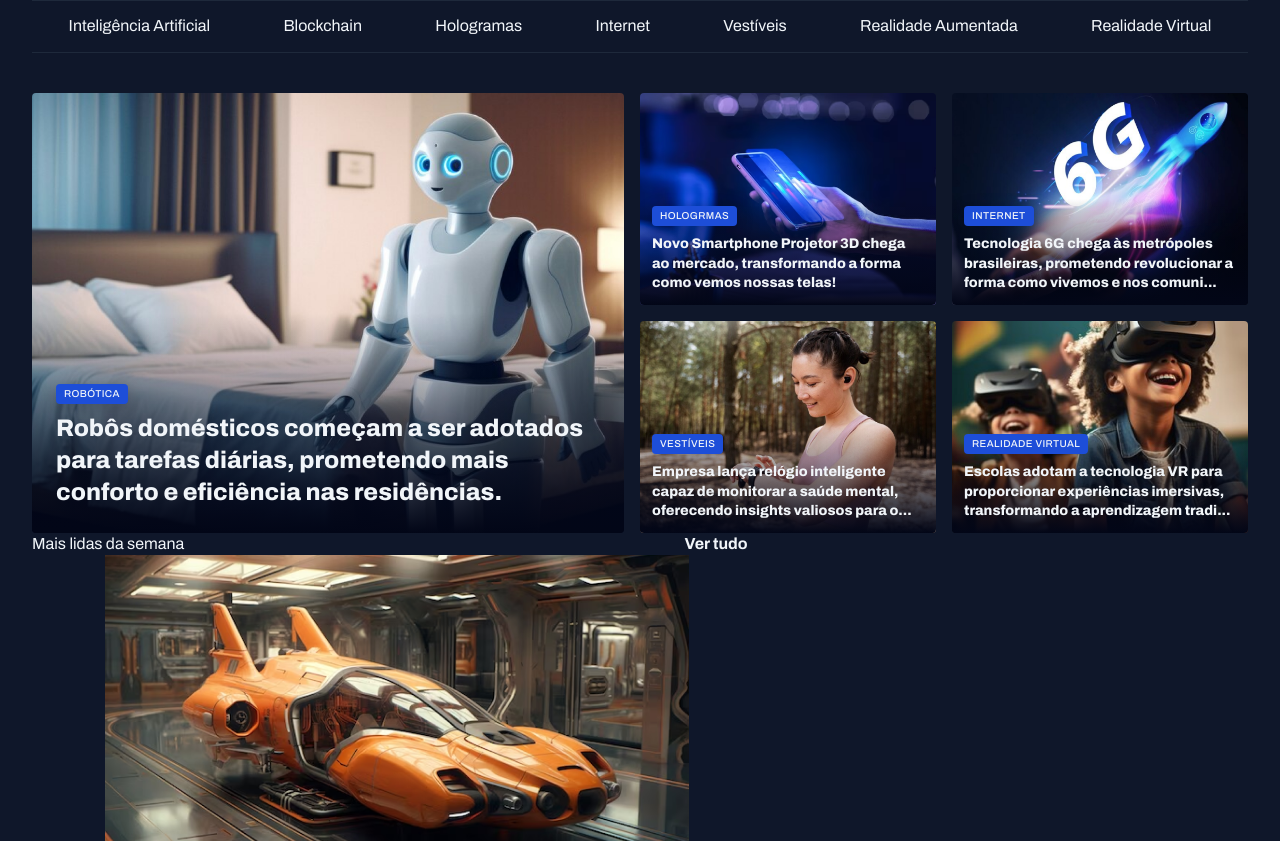
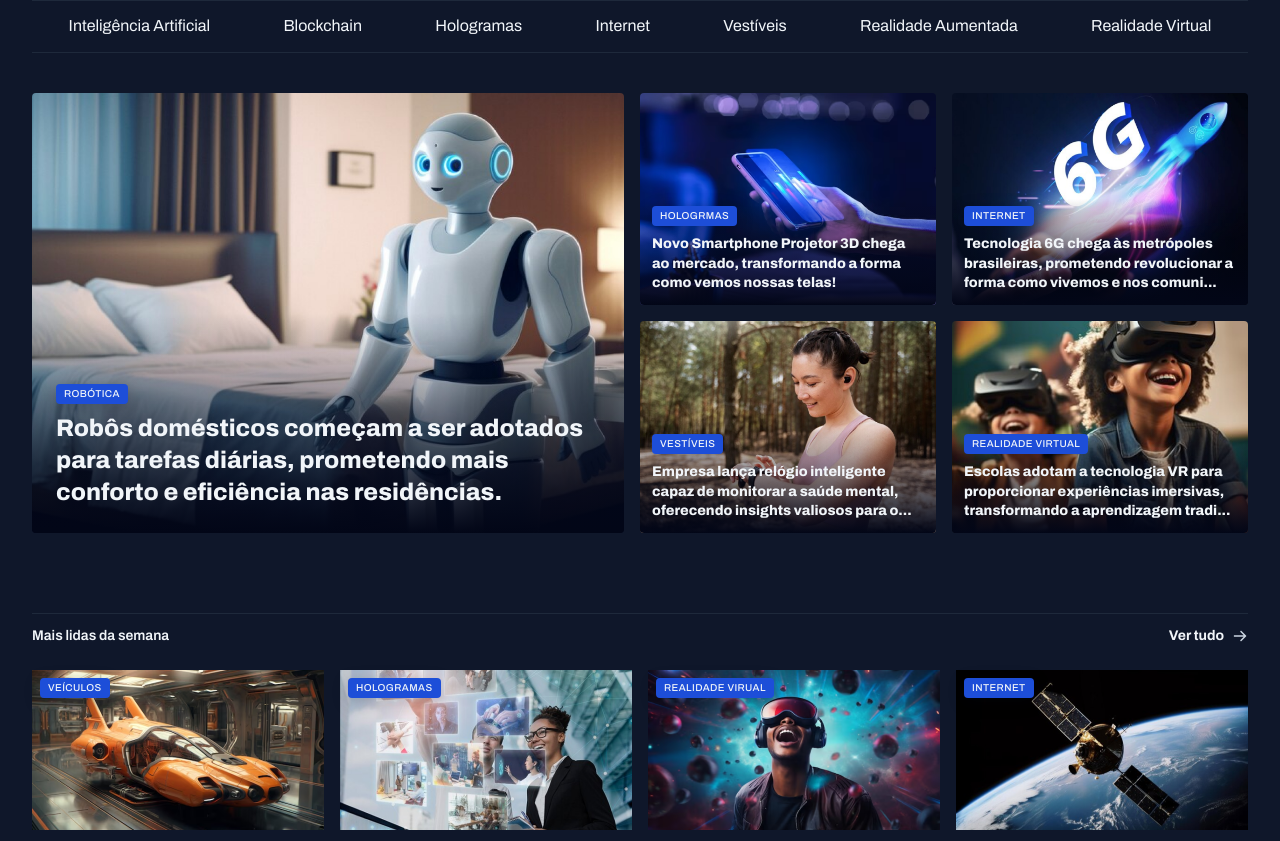
Before and after one commit to Opagno/portal-de-noticias, a plain HTML site: page index.html in a window 1280 px wide. Shown: the part 62-903 px from the top of the page. Drawn offline with Linux system fonts and the light colour scheme.

Commit message:
aplicando estilos na seção masi lida da semana

```diff
--- a/styles/global.css
+++ b/styles/global.css
@@ -52,6 +52,7 @@ img {
 
 main {
     margin-top: 40px;
+    gap: 80px;
 }
 
 .content-tag {
--- a/styles/sections.css
+++ b/styles/sections.css
@@ -1,8 +1,30 @@
+section header {
+    border-top: 1px solid var(--stroke-color);
+    padding-block: 12px 24px;
+    font: var(--text-span);
+
+        a {
+        justify-self: end;
+        align-items: center;
+        gap: 8px;
+
+        span {
+            background-image: url(../assets/icons/ArrowRight.svg);
+            width: 16px;
+            height: 16px;
+        }
+
+        &:hover span {
+            background-image: url(../assets/icons/ArrowRight-hover.svg
+            );
+        }
+    }
+}
+
 #featured {
     img {
         height: 100%;
         object-fit: cover;
-    }
     }
 
     .card {
@@ -37,3 +59,31 @@
             }
         }
     }
+}
+
+#weekly {
+
+    &>div {
+        grid-template-columns: repeat(4, 292px);
+    }
+
+    img {
+        height: 160px;
+    }
+
+    figure {
+        position: relative;
+
+        .content-tag {
+            position: absolute;
+            top: 8px;
+            left: 8px;
+        }
+
+        p {
+            margin-top: 8px;
+            font-weight: 800;
+        }
+    }
+
+}
```
Lines whose indentation alone changed are shown as unchanged.
